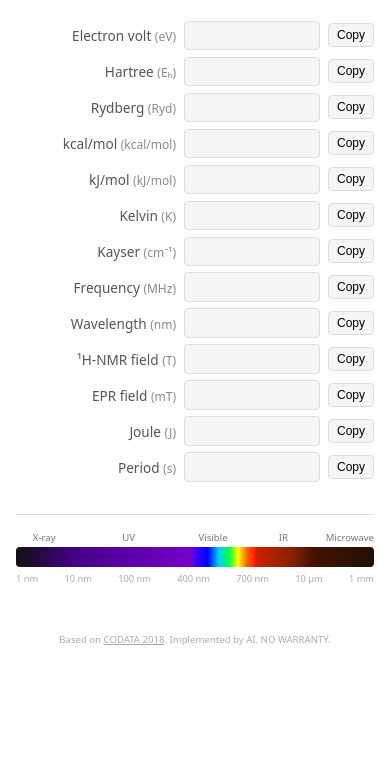
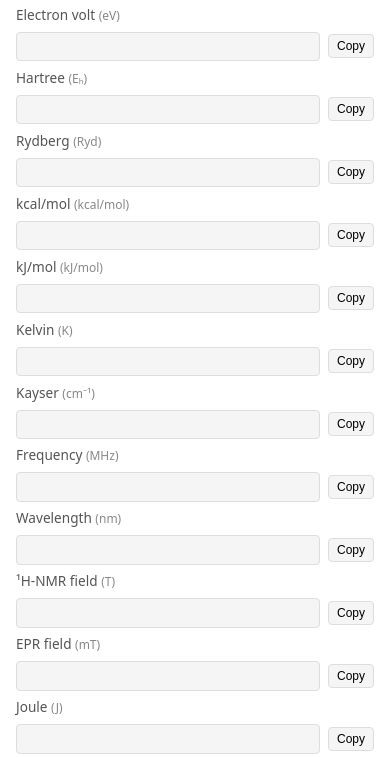
Before and after one commit to KenHino/energy-unit-converter, a website built with Vite: page www/index.html in a window 390 px wide. Shown: the part 106-863 px from the top of the page. Built offline with nearby package versions, Linux system fonts and the light colour scheme.

Commit message:
flexible windows

```diff
--- a/www/src/style.css
+++ b/www/src/style.css
@@ -213,3 +213,41 @@ input[type="number"] {
   color: inherit;
   text-decoration: underline;
 }
+
+/* ── Responsive layout ────────────────────────────────────────────────── */
+
+/* Wide screens: expand content area and label column */
+@media (min-width: 900px) {
+  #app {
+    max-width: 860px;
+  }
+
+  .unit-row {
+    grid-template-columns: 200px 1fr auto;
+  }
+}
+
+/* Small screens: stack label above input */
+@media (max-width: 480px) {
+  #app {
+    margin: 1rem auto;
+  }
+
+  .unit-row {
+    grid-template-columns: 1fr auto;
+    grid-template-rows: auto auto;
+  }
+
+  .unit-label {
+    grid-column: 1 / -1;
+    text-align: left;
+  }
+
+  .unit-input {
+    grid-column: 1;
+  }
+
+  .copy-btn {
+    grid-column: 2;
+  }
+}
```
